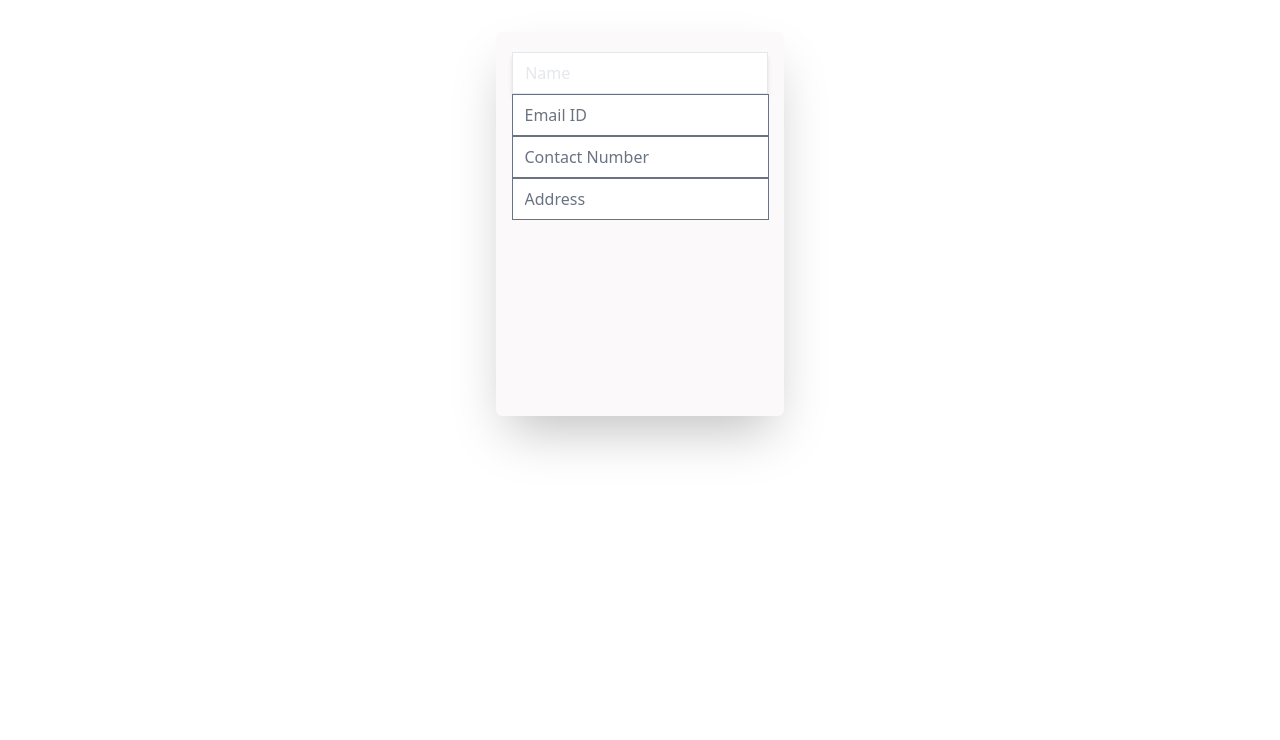
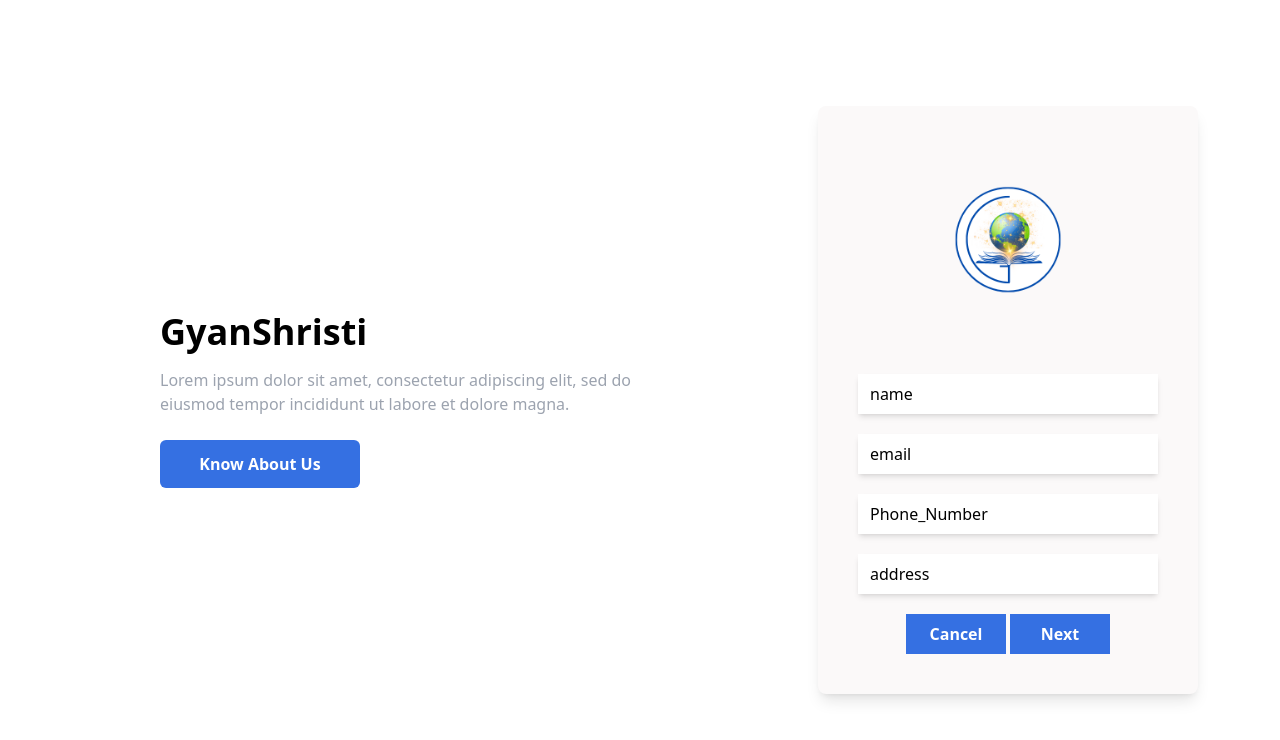
Before and after one commit to manojtsx/GyanShristi-CMS, a Next.js app in the folder client/: page / in a window 1280 px wide. Shown: the top 740 px of the page. Built offline with nearby package versions, Linux system fonts and the light colour scheme.

Commit message:
Register

```diff
--- /dev/null
+++ b/client/src/app/login/page.tsx
@@ -0,0 +1,10 @@
+import Login from "@/components/Login";
+import React from "react";
+
+export default function Page() {
+  return (
+    <>
+      <Login />
+    </>
+  );
+}
--- a/client/src/app/page.tsx
+++ b/client/src/app/page.tsx
@@ -1,11 +1,12 @@
 import Login from "@/components/Login";
 import Register from "@/components/Register";
+
 import Image from "next/image";
 
 export default function Page() {
   return (
     <div>
-      <Register/>
+      <Register />
     </div>
   );
 }
--- a/client/src/components/Navbar.tsx
+++ /dev/null
@@ -1,5 +0,0 @@
-import React from "react";
-
-export default function Navbar() {
-  return <div>Navbar</div>;
-}
--- a/client/src/components/Register.tsx
+++ b/client/src/components/Register.tsx
@@ -1,20 +1,72 @@
-import React from "react";
+"use client";
+import React, { useState } from "react";
+import Logo from "./mini-component/Logo";
+import Textbox from "./mini-component/Textbox";
+import SmallButton from "./mini-component/SmallButton";
+import SubmitButton from "./mini-component/SubmitButton";
+import Link from "next/link";
 
 function Register() {
+  const [isFirstForm, setIsFirstForm] = useState(true);
+
+  const handleNextClick = () => {
+    setIsFirstForm(false);
+  };
+
   return (
-    <div className=" flex justify-center mt-8">
-      <form className="flex flex-col items-center w-72 h-96 border-gray-200 rounded-md shadow-2xl bg-[#FBF9F9]">
-        <input
-          type="text"
-          name="name"
-          placeholder=" Name"
-          className="py-2 px-2 block w-64 border-gray-200 shadow-md mt-5 placeholder-gray-200"
-        />
-        <input type="email" name="email" placeholder="Email ID" />
-        <input type="text" name="Phone_Number" placeholder="Contact Number" />
-        <input type="text" name="address" placeholder="Address" />
-      </form>
-    </div>
+    <main className=" flex min-h-screen">
+      <div className="flex flex-col items-start justify-center w-1/2 pl-40">
+        <h1 className=" font-bold text-4xl">GyanShristi</h1>
+        <p className=" text-gray-400 mt-4">
+          Lorem ipsum dolor sit amet, consectetur adipiscing elit, sed do
+          eiusmod tempor incididunt ut labore et dolore magna.
+        </p>
+        <button className="w-[200px] h-12 bg-[#3570E2] rounded-md text-white font-semibold mt-6">
+          Know About Us
+        </button>
+      </div>
+      <div className="flex justify-center items-center min-h-[90vh] w-1/2 pl-24">
+        {isFirstForm ? (
+          <form
+            action=""
+            className="flex justify-center items-center flex-col gap-5 bg-[#FBF9F9] p-10 rounded-lg shadow-lg"
+          >
+            <Logo />
+            <Textbox name="name" value="name" placeholder="Name" />
+            <Textbox name="email" value="email" placeholder="Email ID" />
+            <Textbox
+              name="Phone_number"
+              value="Phone_Number"
+              placeholder="Contact Number"
+            />
+            <Textbox name="address" value="address" placeholder="Address" />
+            <div className=" space-x-1">
+              <Link href="/login">
+                <SmallButton text="Cancel" />
+              </Link>
+              <SmallButton text="Next" onClick={handleNextClick} />
+            </div>
+          </form>
+        ) : (
+          // second form
+          <form
+            action=""
+            className="flex justify-center items-center flex-col gap-5 bg-[#FBF9F9] p-10 rounded-lg shadow-lg"
+          >
+            <Logo />
+            <Textbox name="username" value="username" placeholder="Username" />
+            <Textbox name="password" value="password" placeholder="Password" />
+            <Textbox
+              name="confirm_password"
+              value="confirm_password"
+              placeholder="Confirm Password"
+            />
+            <SubmitButton text="Submit" />
+          </form>
+        )}
+      </div>
+    </main>
   );
 }
+
 export default Register;
--- /dev/null
+++ b/client/src/components/mini-component/SmallButton.tsx
@@ -0,0 +1,20 @@
+import React from "react";
+type SmallButton = {
+  text: string;
+  onClick?: () => void;
+};
+
+function SmallButton({ text, onClick }: SmallButton) {
+  return (
+    <>
+      <button
+        onClick={onClick}
+        className="w-[100px] h-10 bg-[#3570E2] text-white font-bold"
+      >
+        {text}
+      </button>
+    </>
+  );
+}
+
+export default SmallButton;
--- a/client/src/components/mini-component/Textbox.tsx
+++ b/client/src/components/mini-component/Textbox.tsx
@@ -5,11 +5,16 @@ type TextBoxProps = {
   placeholder: string;
 };
 
-
 function Textbox({ name, value, placeholder }: TextBoxProps) {
   return (
     <>
-      <input type="text" name={name} value={value} placeholder={placeholder} className="bg-white border-none shadow-md w-[300px]"/>
+      <input
+        type="text"
+        name={name}
+        value={value}
+        placeholder={placeholder}
+        className="bg-white border-none shadow-md w-[300px] placeholder"
+      />
     </>
   );
 }
```
Also changed, not shown: client/src/components/mini-component/Logo.tsx (+11 -5 lines).
